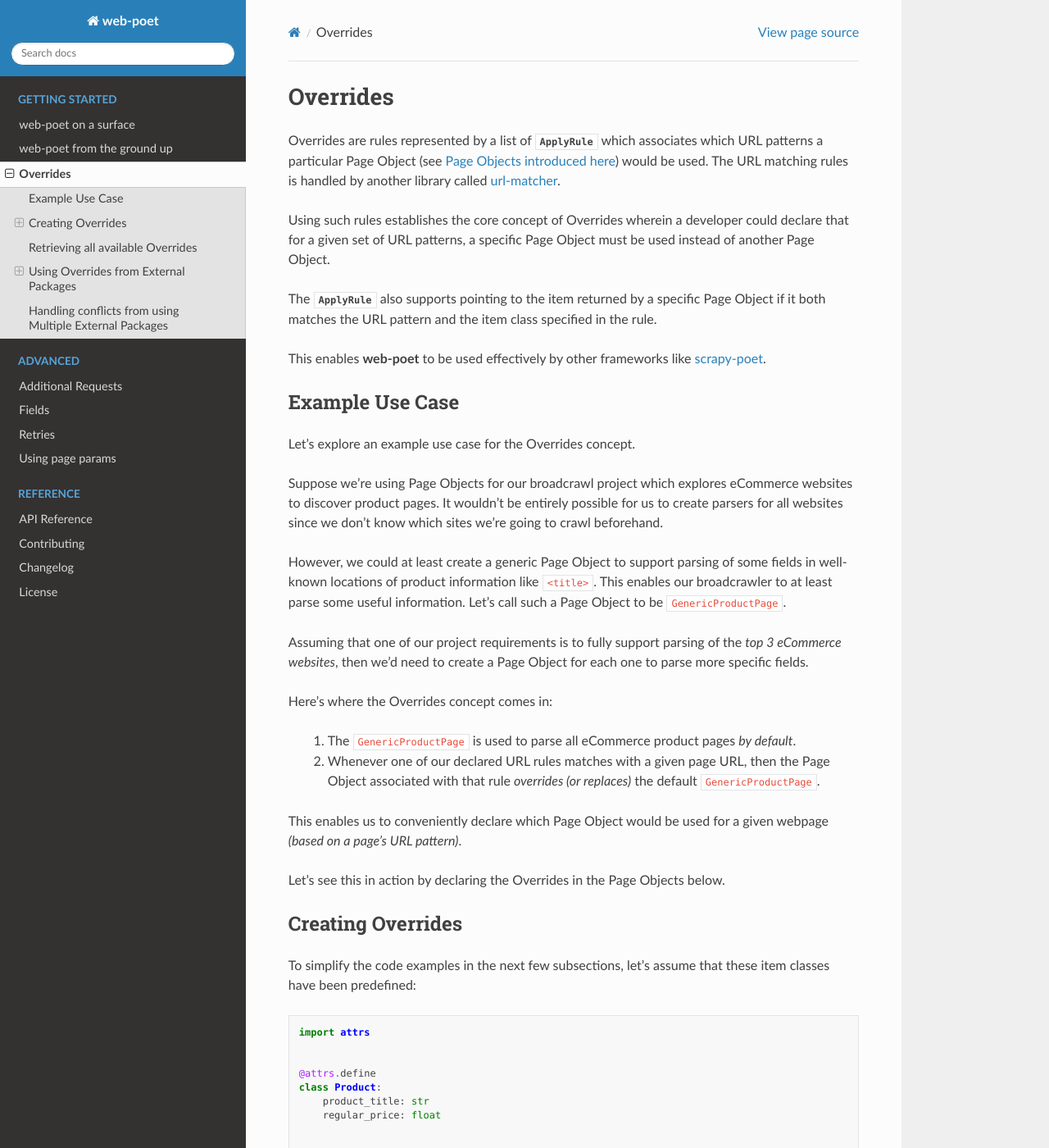
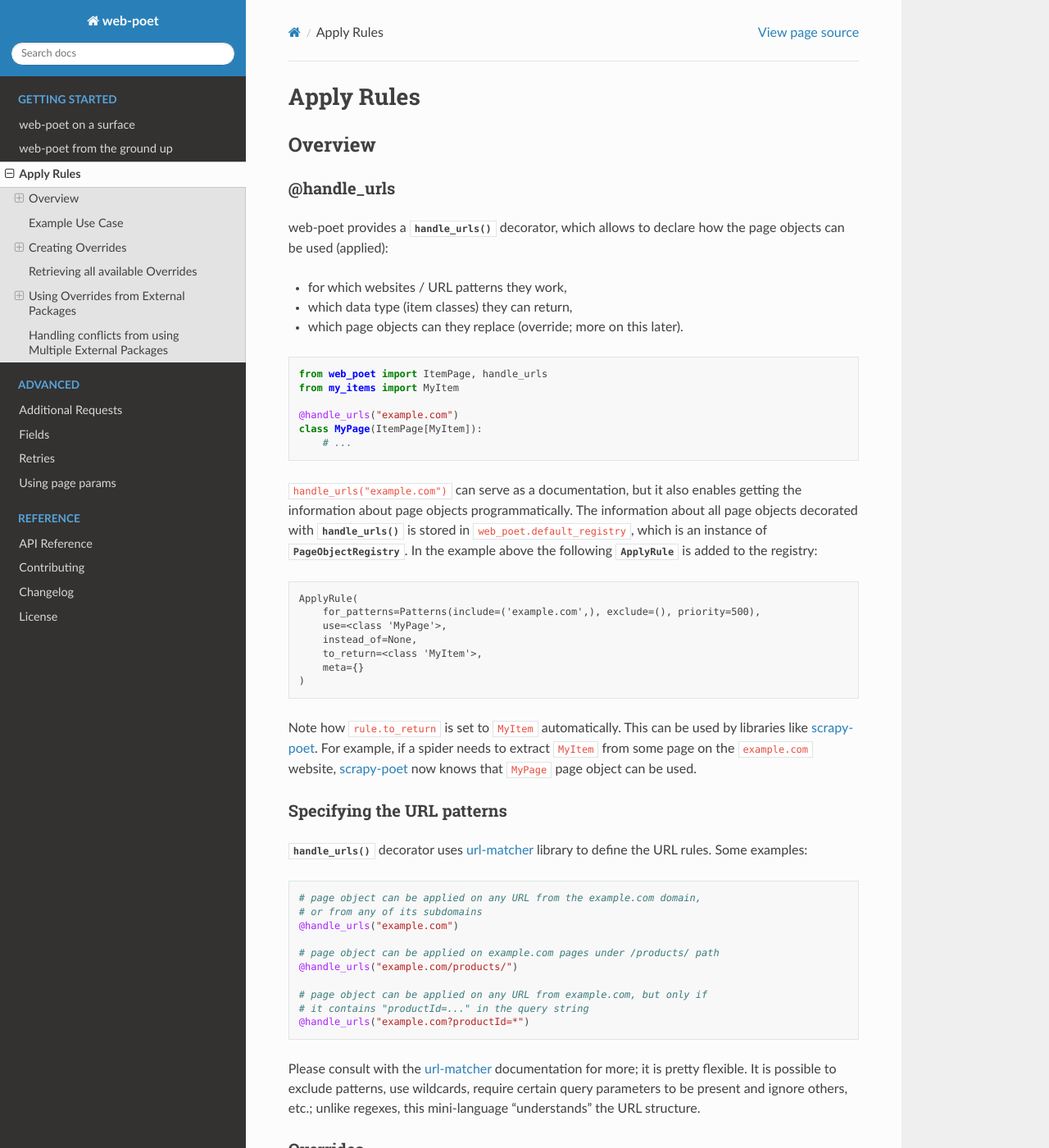
Before and after one commit to scrapinghub/web-poet, a Sphinx documentation site: the page built from docs/intro/overrides.rst, in a window 1280 px wide and 1400 px high. Shown: the whole window at 82% size. Built offline with Sphinx 7.4.7 and the Read the Docs theme 2.0.0, drawn with Linux system fonts in a browser that asks for light colours; some of the changed text lies outside the part shown.

Commit message:
add an Overview section to the Overrides docs; rename them to Apply Rules

```diff
--- a/docs/intro/overrides.rst
+++ b/docs/intro/overrides.rst
@@ -1,23 +1,116 @@
 .. _intro-overrides:
 
+Apply Rules
+===========
+
+Overview
+--------
+
+@handle_urls
+~~~~~~~~~~~~
+
+web-poet provides a :func:`~.handle_urls` decorator, which allows to
+declare how the page objects can be used (applied):
+
+* for which websites / URL patterns they work,
+* which data type (item classes) they can return,
+* which page objects can they replace (override; more on this later).
+
+.. code-block:: python
+
+    from web_poet import ItemPage, handle_urls
+    from my_items import MyItem
+
+    @handle_urls("example.com")
+    class MyPage(ItemPage[MyItem]):
+        # ...
+
+
+``handle_urls("example.com")`` can serve as a documentation, but it also enables
+getting the information about page objects programmatically.
+The information about all page objects decorated with
+:func:`~.handle_urls` is stored in ``web_poet.default_registry``, which is
+an instance of :class:`~.PageObjectRegistry`. In the example above the
+following :class:`~.ApplyRule` is added to the registry:
+
+.. code-block::
+
+    ApplyRule(
+        for_patterns=Patterns(include=('example.com',), exclude=(), priority=500),
+        use=<class 'MyPage'>,
+        instead_of=None,
+        to_return=<class 'MyItem'>,
+        meta={}
+    )
+
+Note how ``rule.to_return`` is set to ``MyItem`` automatically.
+This can be used by libraries like `scrapy-poet`_. For example,
+if a spider needs to extract ``MyItem`` from some page on the ``example.com``
+website, `scrapy-poet`_ now knows that ``MyPage`` page object can be used.
+
+.. _scrapy-poet: https://scrapy-poet.readthedocs.io
+
+Specifying the URL patterns
+~~~~~~~~~~~~~~~~~~~~~~~~~~~
+
+:func:`~handle_urls` decorator uses url-matcher_ library to define the
+URL rules. Some examples:
+
+.. code-block:: python
+
+    # page object can be applied on any URL from the example.com domain,
+    # or from any of its subdomains
+    @handle_urls("example.com")
+
+    # page object can be applied on example.com pages under /products/ path
+    @handle_urls("example.com/products/")
+
+    # page object can be applied on any URL from example.com, but only if
+    # it contains "productId=..." in the query string
+    @handle_urls("example.com?productId=*")
+
+Please consult with the url-matcher_ documentation for more; it is pretty
+flexible. It is possible to exclude patterns, use wildcards, require certain
+query parameters to be present and ignore others, etc.;
+unlike regexes, this mini-language "understands" the URL structure.
+
+.. _url-matcher: https://url-matcher.readthedocs.io
+
 Overrides
-=========
+~~~~~~~~~
 
-Overrides are rules represented by a list of :class:`~.ApplyRule` which
-associates which URL patterns a particular Page Object (see :ref:`Page Objects
-introduced here <from-ground-up>`) would be used. The URL matching rules is
-handled by another library called `url-matcher <https://url-matcher.readthedocs.io>`_.
+:func:`~.handle_urls` can be used to declare that a particular Page Object
+could (and should) be used *instead of* some other Page Object on
+certain URL patterns:
 
-Using such rules establishes the core concept of Overrides wherein a developer
-could declare that for a given set of URL patterns, a specific Page Object must
-be used instead of another Page Object.
+.. code-block:: python
 
-The :class:`~.ApplyRule` also supports pointing to the item returned by a specific
-Page Object if it both matches the URL pattern and the item class specified in the
-rule.
+    from web_poet import ItemPage, handle_urls
+    from my_items import Product
+    from my_pages import DefaultProductPage
 
-This enables **web-poet** to be used effectively by other frameworks like
-`scrapy-poet <https://scrapy-poet.readthedocs.io>`_.
+    @handle_urls("site1.example.com", instead_of=DefaultProductPage)
+    class Site1ProductPage(ItemPage[Product]):
+        # ...
+
+    @handle_urls("site2.example.com", instead_of=DefaultProductPage)
+    class Site2ProductPage(ItemPage[Product]):
+        # ...
+
+This concept is a bit more advanced than the basic ``handle_urls`` usage
+("this Page Object can return MyItem on example.com website").
+
+A common use case is a "generic", or a "template" spider, which uses some
+default implementation of the extraction, and allows to replace it
+("override") on specific websites or URL patterns.
+
+This default (``DefaultProductPage`` in the example) can be based on
+semantic markup, Machine Learning, heuristics, or just be empty. Page Objects which
+can be used instead of the default (``Site1ProductPage``, ``Site2ProductPage``)
+are commonly written using XPath or CSS selectors, with website-specific rules.
+
+Libraries like scrapy-poet_ allows to create such "generic" spiders by
+using the information declared via ``handle_urls(..., instead_of=...)``.
 
 Example Use Case
 ----------------
```
